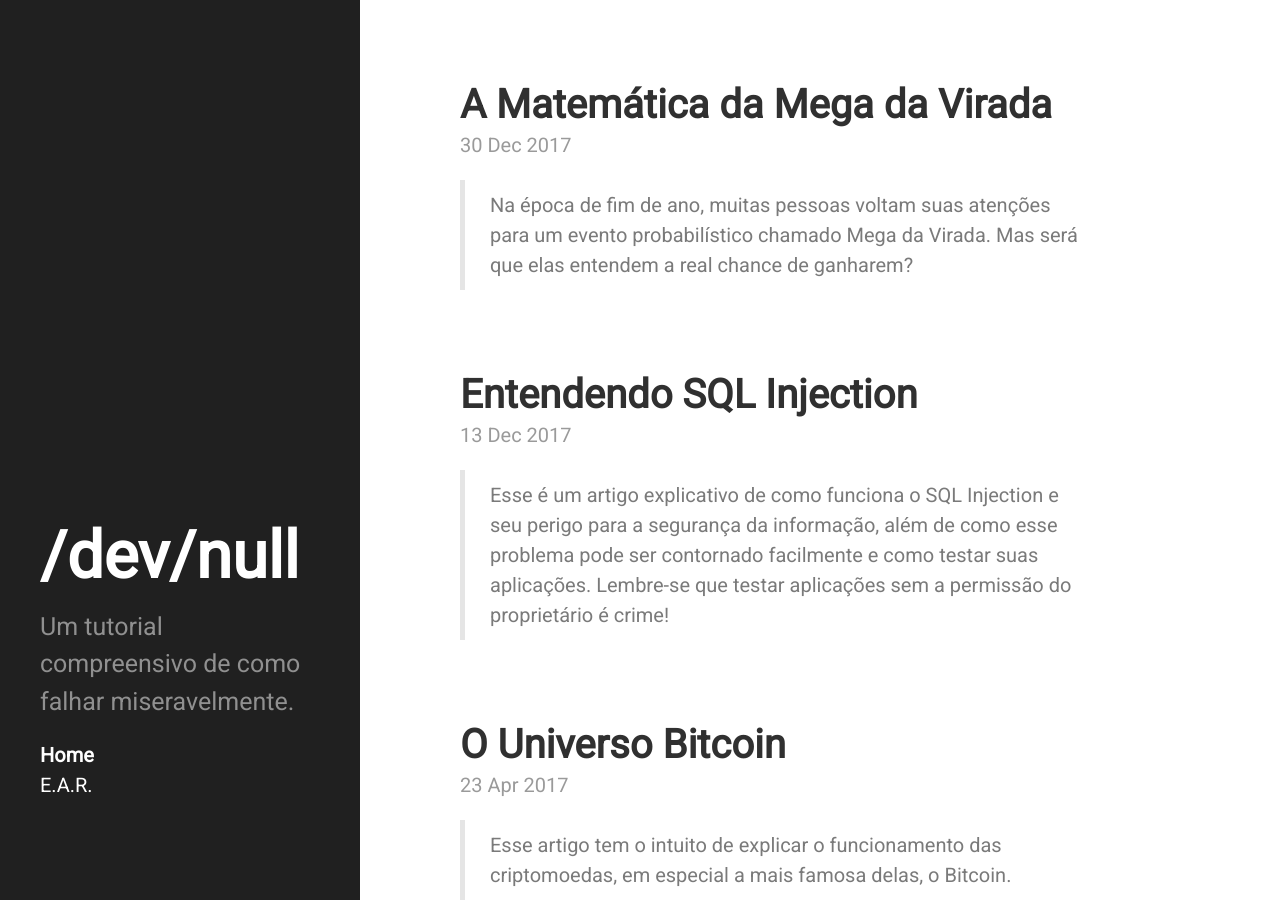
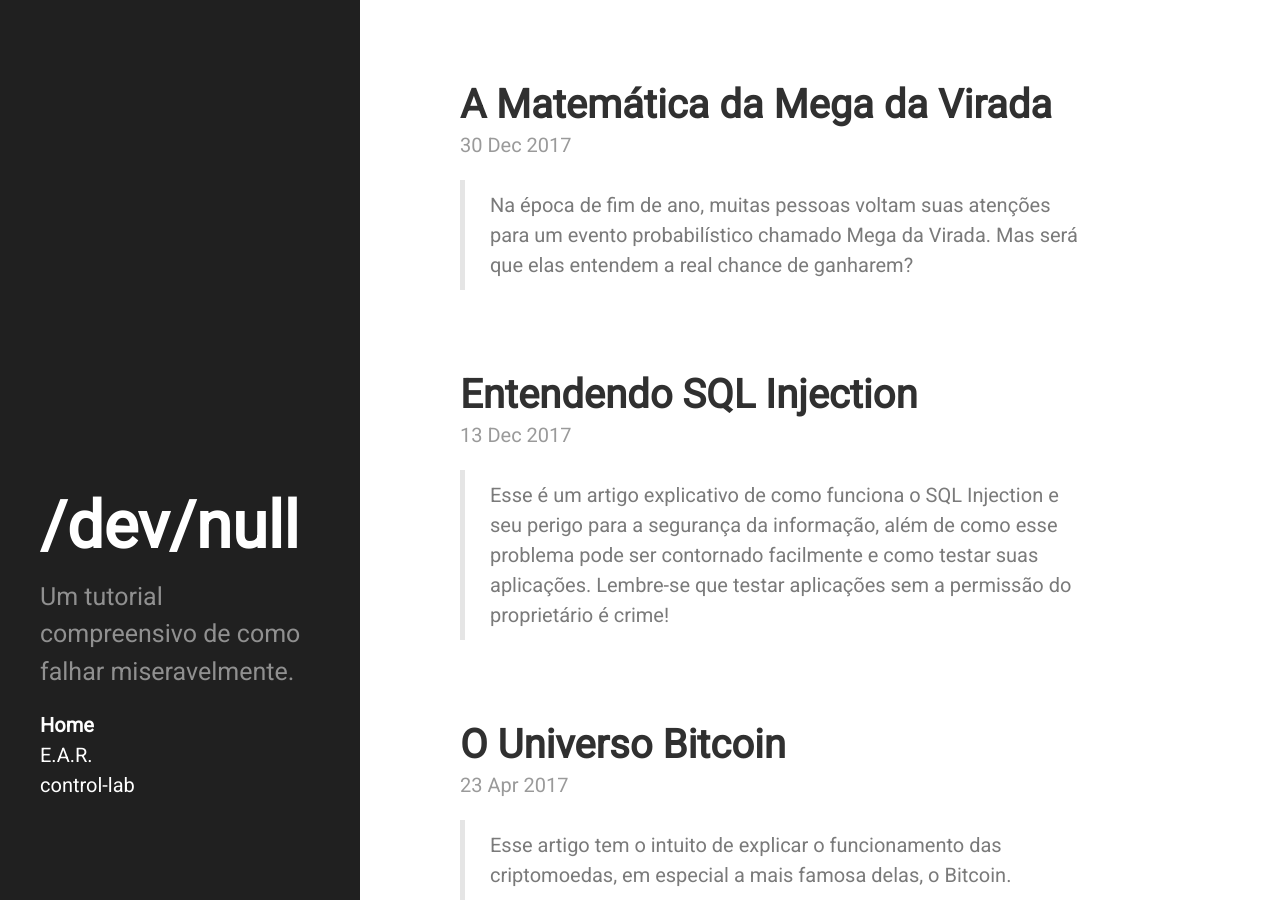
Before and after one commit to bvanelli/bvanelli.github.io, a Jekyll site: the page built from index.html, in a window 1280 px wide and 900 px high. Built offline with Jekyll 4.4.1, drawn with Linux system fonts in a browser that asks for light colours; nearby versions of some CDN libraries; the list of posts is cut into pages by our own code.

Commit message:
Added control-lab to sidebar.

```diff
--- a/_includes/sidebar.html
+++ b/_includes/sidebar.html
@@ -26,8 +26,8 @@
         {% endif %}
       {% endfor %}
 
-      <!--li class="sidebar-nav-item"><a href="{{ site.github.repo }}/archive/v{{ site.version }}.zip">Download</a></li>
-      <li class="sidebar-nav-item"><a href="{{ site.github.repo }}">GitHub project</a></li>
+      <li class="sidebar-nav-item"><a href="/control-lab/">control-lab</a></li>
+      <!--<li class="sidebar-nav-item"><a href="{{ site.github.repo }}">GitHub project</a></li>
       <li class="sidebar-nav-item">Currently v{{ site.version }}</li-->
     </ul>
 
```
